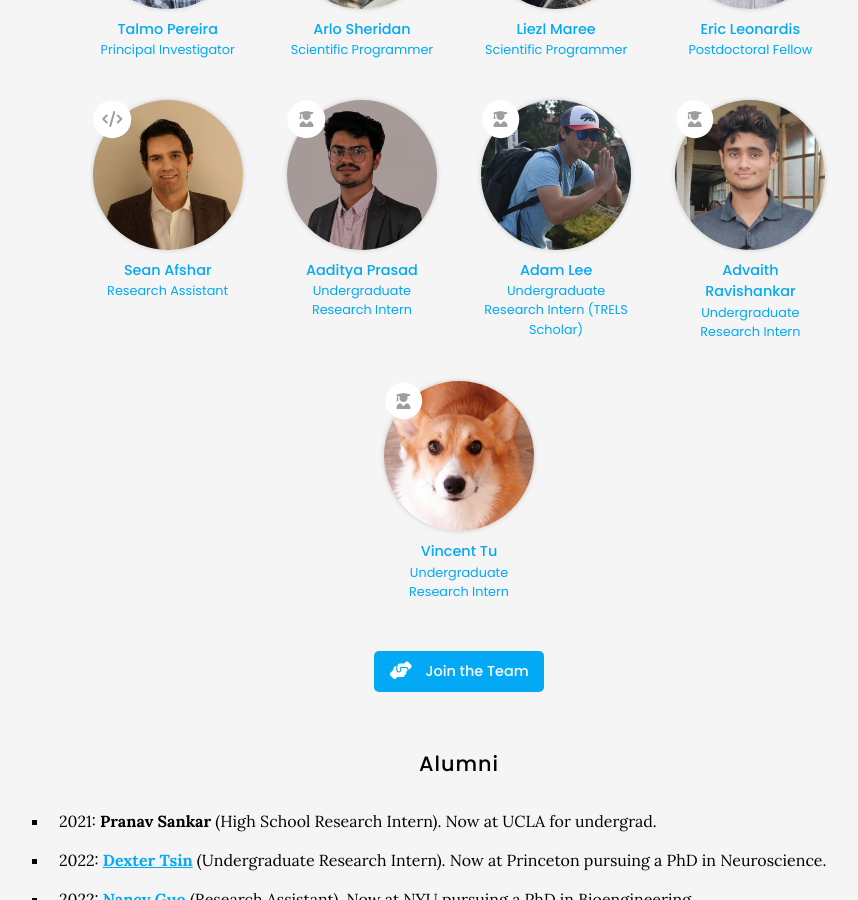
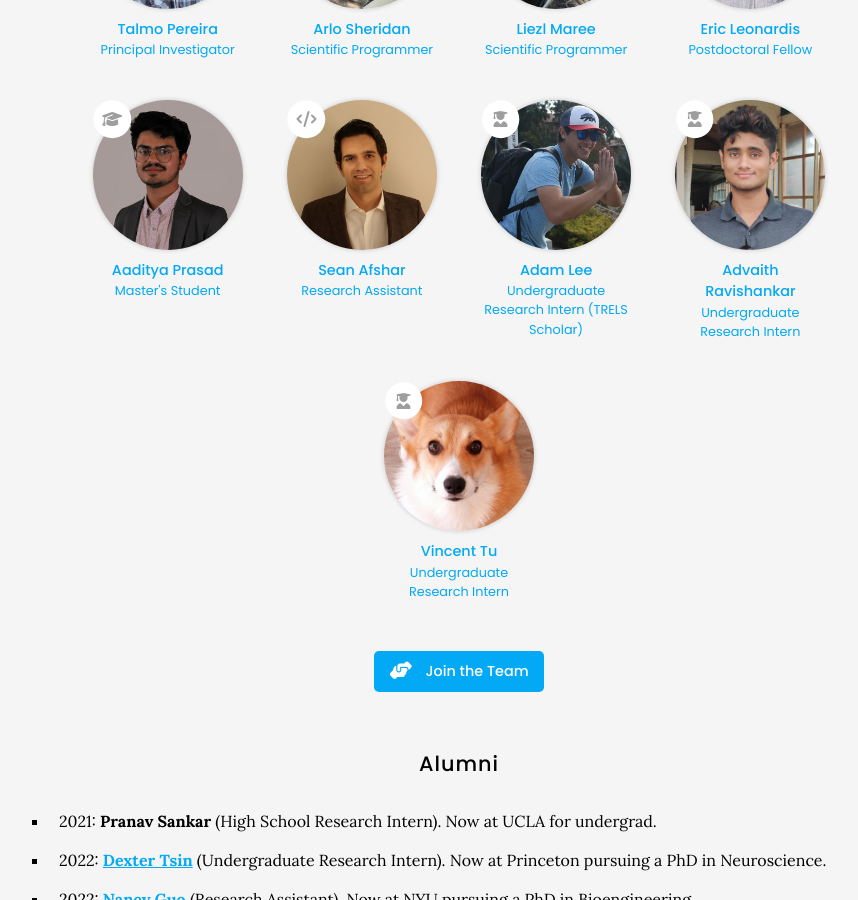
Before and after one commit to talmolab/lab-website, a Jekyll site: the page built from team/index.md, in a window 1280 px wide and 900 px high, scrolled down 503 px. Shown: the whole window, without its empty margins (181-1039 px from the left). Built offline with Jekyll 4.4.1, drawn with Linux system fonts in a browser that asks for light colours; nearby versions of some CDN libraries.

Commit message:
Add MS role and update Aadi

```diff
--- a/_data/roles.yaml
+++ b/_data/roles.yaml
@@ -9,6 +9,10 @@ postdoc:
 phd:
   icon: fas fa-graduation-cap
   text: PhD Student
+
+ms:
+  icon: fas fa-graduation-cap
+  text: MS Student
 
 undergrad:
   icon: fas fa-user-graduate
--- a/_members/aaditya-prasad.md
+++ b/_members/aaditya-prasad.md
@@ -1,8 +1,8 @@
 ---
 name: Aaditya Prasad
 image: images/aaditiya-prasad.jpg
-role: undergrad
-description: Undergraduate Research Intern
+role: ms
+description: Master's Student
 ---
 
-Aadi is majoring in Bioinformatics at UCSD and is co-advised by [Uri Manor](https://manor.salk.edu/) and [Terry Sejnowski](https://cnl.salk.edu/). He works on understanding deep learning-based models of the brain.
+Aadi majored in Bioinformatics at UCSD and is now doing a MS in Data Science. He is co-advised by [Uri Manor](https://manor.salk.edu/) and [Terry Sejnowski](https://cnl.salk.edu/). He works on understanding deep learning-based models of the brain.
--- a/team/index.md
+++ b/team/index.md
@@ -35,24 +35,35 @@ nav:
   component="portrait"
   filters="role: phd"
 %}
+{:.center}
+{%
+  include list.html
+  data="members"
+  component="portrait"
+  filters="role: ms"
+%}
+{:.center}
 {%
   include list.html
   data="members"
   component="portrait"
   filters="role: ra"
 %}
+{:.center}
 {%
   include list.html
   data="members"
   component="portrait"
   filters="role: undergrad"
 %}
+{:.center}
 {%
   include list.html
   data="members"
   component="portrait"
   filters="role: highschool"
 %}
+{:.center}
 
 {%
   include link.html
```
